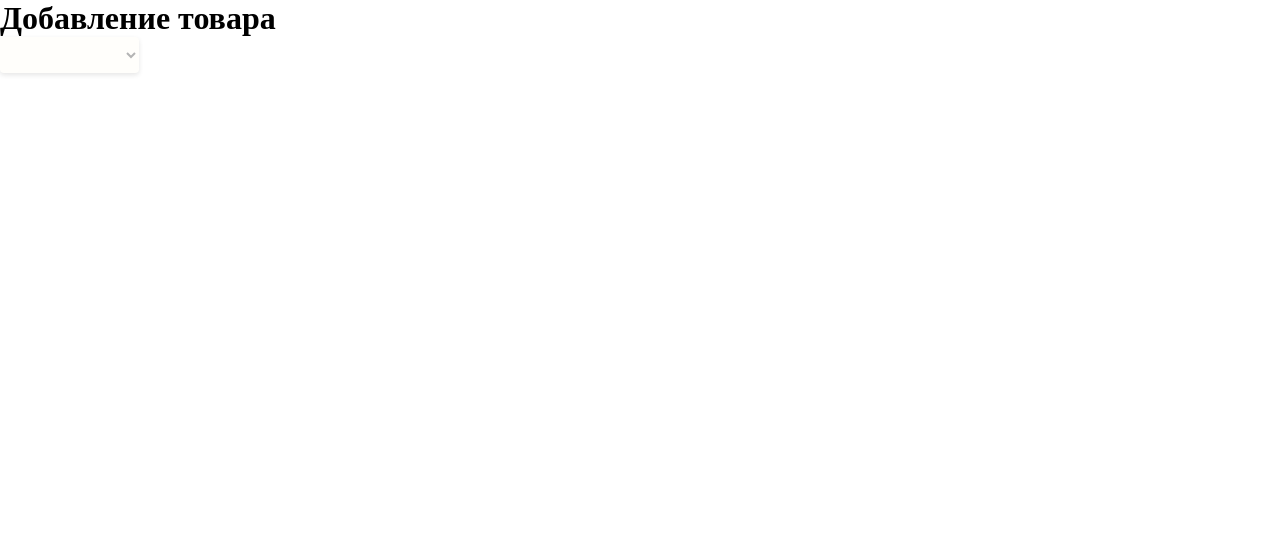
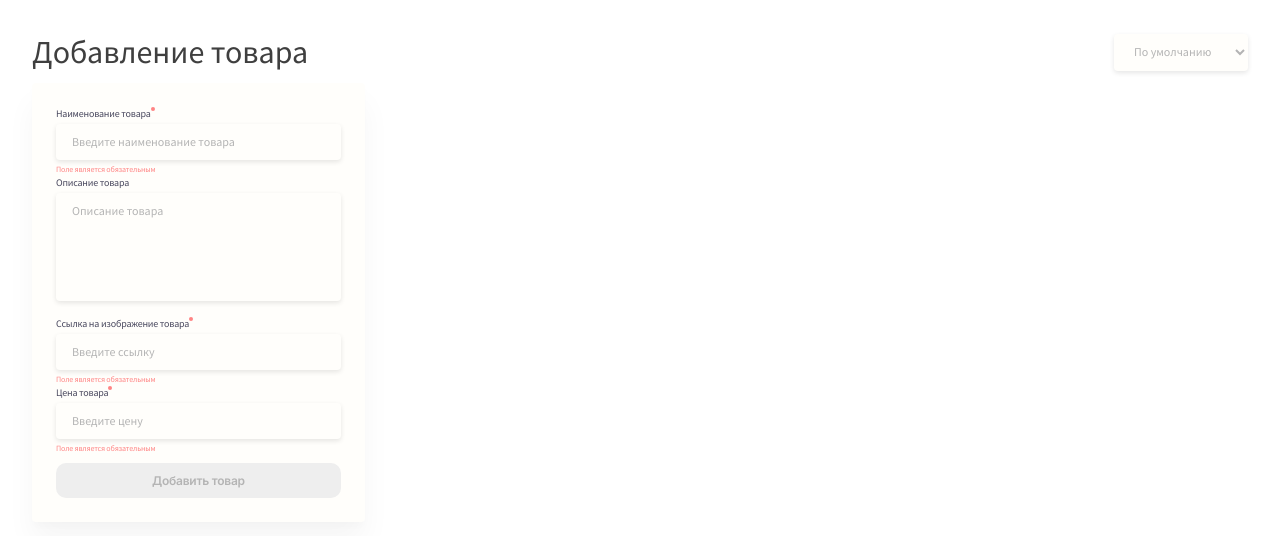
Before and after one commit to relin555/idaproject, a Vue app: page / in a window 1280 px wide. Shown: the top 536 px of the page. Built offline with nearby package versions, Linux system fonts and the light colour scheme.

Commit message:
add form

```diff
--- a/src/App.vue
+++ b/src/App.vue
@@ -4,20 +4,27 @@
       <h1 class="header__title"> {{ title }} </h1>
       <div class="header__selected-wrapper">
         <select class='header__selected-options' v-model="selected">
-          <option disabled value="default">По умолчанию</option>
+          <option disabled value="">По умолчанию</option>
           <option class="header__selected-option" v-for="item in options" :key="item.value" :value="item.value"> {{ item.select }} </option>
         </select>
       </div>
     </div>
+    <main class="main">
+      <aside class="main__form-wrapper">
+        <form-vue :inputValue="inputValue"/>
+      </aside>
+      <aside class="main__content-wrapper"></aside>
+    </main>
   </header>
 </template>
 
 <script>
+import FormVue from './components/formVue.vue'
 
 export default {
   name: 'App',
   components: {
-
+    FormVue
   },
   data() {
     return {
@@ -29,20 +36,45 @@ export default {
         { select: 'По цене min', value: 'min' },
         { select: 'По наименованию', value: 'name' },
       ],
+      inputValue: [
+        { type: 'text', placeholder: 'Введите наименование товара', title: 'Наименование товара'},
+        { type: 'text', placeholder: 'Введите описание товара', title: 'Описание товара'},
+        { type: 'email', placeholder: 'Введите ссылку', title: 'Ссылка на изображение товара'},
+        { type: 'number', placeholder: 'Введите цену', title: 'Цена товара'},
+      ]
     }
   }
 }
 </script>
 
 <style lang="scss">
+  @import url('https://fonts.googleapis.com/css2?family=Inter:wght@600&family=Source+Sans+Pro:wght@400;600&display=swap');
   *, *::after, *::before {
     box-sizing: border-box;
     margin: 0;
     padding: 0;
+    font-family: 'Source Sans Pro', sans-serif;
+    color: #3F3F3F;
+    font-weight: 400;
+  }
+  body {
+    max-width: 1440px;
+    margin: 0 auto;
+  }
+  button {
+    font-family: 'Inter', sans-serif;
+    cursor: pointer;
+  }
+  input {
+    outline: none;
+    border: none;
   }
   .header {
     &__inner {
-
+      display: flex;
+      align-items: center;
+      justify-content: space-between;
+      padding: 32px 32px 16px 32px;
     }
     &__title {
 
@@ -56,6 +88,12 @@ export default {
       box-shadow: 0px 2px 5px rgba(0, 0, 0, 0.1);
       border-radius: 4px;
       padding: 10px 0px 10px 16px;
+      cursor: pointer;
     }
   }
+  .main {
+    padding: 0 32px;
+    display: flex;
+    position: relative;
+  }
 </style>
--- /dev/null
+++ b/src/components/formVue.vue
@@ -0,0 +1,139 @@
+<template>
+  <form action="" class="form" @submit.prevent="onSubmit">
+    <div class="form__input-wrapper" v-for="(item, id ) in inputValue" :key="id">
+      <div class="form__input-title-wrapper">
+        <p class="form__input-title">
+        {{ item.title }}
+        </p>
+        <div class="form__input-title-dot"></div>
+      </div>
+      <input class="form__input" :type="item.type" :placeholder="item.placeholder" :id="id"/>
+      <textarea class="form__textarea" name="" id="" :placeholder="item.title"></textarea>
+      <label class="form__label" :for="id">Поле является обязательным</label>
+    </div>
+    <button class="form__btn">Добавить товар</button>
+  </form>
+</template>
+
+<script>
+export default {
+  name: 'FormVue',
+  props: {
+    inputValue: {
+      type: Array,
+      default: []
+    }
+  },
+  methods: {
+    onSubmit() {
+      console.log('great!!!')
+    }
+  },
+}
+</script>
+
+<style lang="scss" scoped>
+  .form {
+    padding: 24px;
+    background: #FFFEFB;
+    box-shadow: 0px 20px 30px rgba(0, 0, 0, 0.04), 0px 6px 10px rgba(0, 0, 0, 0.02);
+    border-radius: 4px;
+    position: fixed;
+    top: 83px;
+    &__input-wrapper {
+    display: flex;
+    flex-direction: column;
+    }
+    &__input-wrapper > textarea {
+      display: none;
+    }
+    &__input-wrapper:nth-child(2) > &__input-title-wrapper > &__input-title-dot {
+      display: none;
+    }
+    &__input-wrapper:nth-child(2) > input {
+      height: 108px;
+      display: flex;
+      flex-direction: column;
+      align-items: flex-start;
+    }
+    &__input-wrapper:nth-child(2) > input::placeholder {
+      color: #FF8484;
+      display: flex;
+      flex-direction: column;
+    }
+    &__input-wrapper:nth-child(2) > input {
+      display: none;
+    }
+    &__input-wrapper:nth-child(2) > textarea {
+      display: flex;
+      height: 108px;
+      padding: 10px 16px;
+      background: #FFFEFB;
+      box-shadow: 0px 2px 5px rgba(0, 0, 0, 0.1);
+      border-radius: 4px;
+      border: none;
+      resize: none;
+      outline: none;
+      margin-bottom: 16px;
+    }
+    &__input-wrapper:nth-child(2) > textarea::placeholder {
+      font-weight: 400;
+      font-size: 12px;
+      line-height: 15px;
+      color: #B4B4B4;
+    }
+    &__input-wrapper:nth-child(2) > label {
+      display: none;
+    }
+    &__input-title-wrapper {
+      display: flex;
+    }
+    &__input-title {
+      font-weight: 400;
+      font-size: 10px;
+      line-height: 13px;
+      letter-spacing: -0.02em;
+      color: #49485E;
+      margin-bottom: 4px;
+    }
+    &__input-title-dot {
+      height: 4px;
+      width: 4px;
+      background: #FF8484;
+      border-radius: 2px;
+    }
+    &__input {
+      padding: 10px 16px 11px 16px;
+      background: #FFFEFB;
+      box-shadow: 0px 2px 5px rgba(0, 0, 0, 0.1);
+      border-radius: 4px;
+      line-height: 15px;
+    }
+
+    &__input::placeholder {
+      font-size: 12px;
+      color: #B4B4B4;
+    }
+    &__label {
+      font-size: 8px;
+      line-height: 10px;
+      letter-spacing: -0.02em;
+      color: #FF8484;
+      padding: 4px 0 2px 0;
+    }
+    &__btn {
+      background: #EEEEEE;
+      border-radius: 10px;
+      width: 100%;
+      margin-top: 8px;
+      padding: 10px 96px;
+      border: none;
+      color: #B4B4B4;
+      font-weight: 600;
+      font-size: 12px;
+      line-height: 15px;
+      letter-spacing: -0.02em;
+    }
+  }
+
+</style>
```
